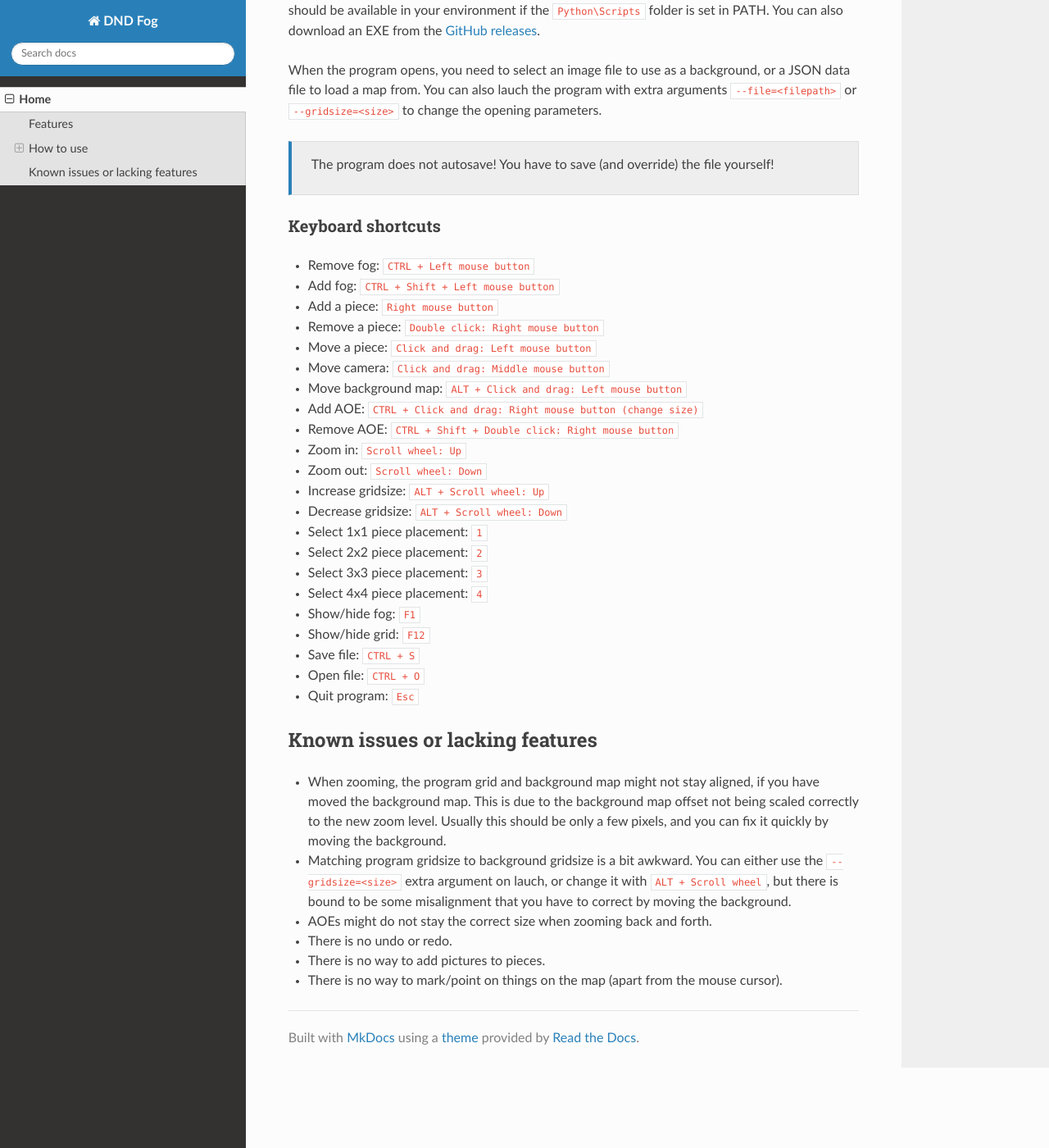
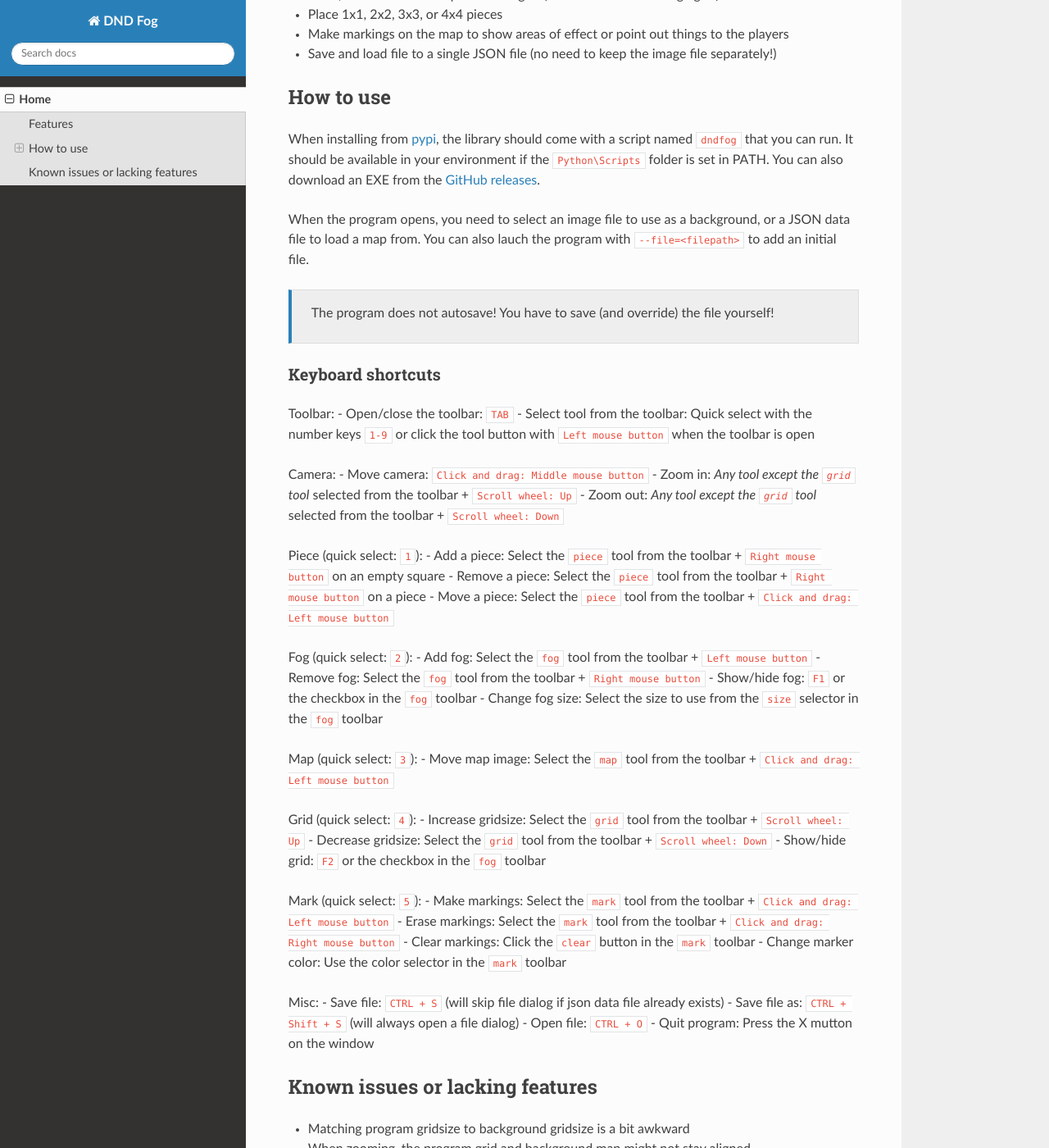
Before and after one commit to MrThearMan/dndfog, an MkDocs documentation site: the page built from docs/index.md, in a window 1280 px wide and 1400 px high, scrolled down 1538 px. Shown: the whole window at 82% size. Built offline with MkDocs 1.6.1, drawn with Linux system fonts in a browser that asks for light colours; nearby versions of some CDN libraries; a script that is not in the unit is left out; some of the changed text lies outside the part shown.

Commit message:
Update docs

```diff
--- a/docs/index.md
+++ b/docs/index.md
@@ -35,8 +35,8 @@ Create battlemaps for tabletop RPGs, like [D&D](https://www.dndbeyond.com/).
 - Import maps from image files
 - Place, move and remove pieces on a grid (can be matched to image grid)
 - Place 1x1, 2x2, 3x3, or 4x4 pieces
-- Place and remove [AOE's](https://en.wikipedia.org/wiki/Area_of_effect)
-- Save and load file to JSON files (background image saved in the JSON file!)
+- Make markings on the map to show areas of effect or point out things to the players
+- Save and load file to a single JSON file (no need to keep the image file separately!)
 
 ## How to use
 
@@ -46,51 +46,64 @@ the `Python\Scripts` folder is set in PATH. You can also download an EXE from
 the [GitHub releases](https://github.com/MrThearMan/dndfog/releases).
 
 When the program opens, you need to select an image file to use as a background,
-or a JSON data file to load a map from. You can also lauch the program with extra
-arguments `--file=<filepath>` or `--gridsize=<size>` to change the opening parameters.
+or a JSON data file to load a map from. You can also lauch the program with
+`--file=<filepath>` to add an initial file.
 
 > The program does not autosave! You have to save (and override) the file yourself!
 
 ### Keyboard shortcuts
 
-- Remove fog: `CTRL + Left mouse button`
-- Add fog: `CTRL + Shift + Left mouse button`
-- Add a piece: `Right mouse button`
-- Remove a piece: `Double click: Right mouse button`
-- Move a piece: `Click and drag: Left mouse button`
+Toolbar:
+- Open/close the toolbar: `TAB`
+- Select tool from the toolbar: Quick select with the number keys `1-9` or click the
+  tool button with `Left mouse button` when the toolbar is open
+
+Camera:
 - Move camera: `Click and drag: Middle mouse button`
-- Move background map: `ALT + Click and drag: Left mouse button`
-- Add AOE: `CTRL + Click and drag: Right mouse button (change size)`
-- Remove AOE: `CTRL + Shift + Double click: Right mouse button`
-- Zoom in: `Scroll wheel: Up`
-- Zoom out: `Scroll wheel: Down`
-- Increase gridsize: `ALT + Scroll wheel: Up`
-- Decrease gridsize: `ALT + Scroll wheel: Down`
-- Select 1x1 piece placement: `1`
-- Select 2x2 piece placement: `2`
-- Select 3x3 piece placement: `3`
-- Select 4x4 piece placement: `4`
-- Show/hide fog: `F1`
-- Show/hide grid: `F12`
-- Save file: `CTRL + S`
+- Zoom in: _Any tool except the `grid` tool_ selected from the toolbar + `Scroll wheel: Up`
+- Zoom out: _Any tool except the `grid` tool_ selected from the toolbar + `Scroll wheel: Down`
+
+Piece (quick select: `1`):
+- Add a piece: Select the `piece` tool from the toolbar + `Right mouse button` on an empty square
+- Remove a piece: Select the `piece` tool from the toolbar  + `Right mouse button` on a piece
+- Move a piece: Select the `piece` tool from the toolbar  + `Click and drag: Left mouse button`
+
+Fog (quick select: `2`):
+- Add fog: Select the `fog` tool from the toolbar  + `Left mouse button`
+- Remove fog: Select the `fog` tool from the toolbar  + `Right mouse button`
+- Show/hide fog: `F1` or the checkbox in the `fog` toolbar
+- Change fog size: Select the size to use from the `size` selector in the `fog` toolbar
+
+Map (quick select: `3`):
+- Move map image: Select the `map` tool from the toolbar + `Click and drag: Left mouse button`
+
+Grid (quick select: `4`):
+- Increase gridsize: Select the `grid` tool from the toolbar + `Scroll wheel: Up`
+- Decrease gridsize: Select the `grid` tool from the toolbar + `Scroll wheel: Down`
+- Show/hide grid: `F2` or the checkbox in the `fog` toolbar
+
+Mark (quick select: `5`):
+- Make markings: Select the `mark` tool from the toolbar + `Click and drag: Left mouse button`
+- Erase markings: Select the `mark` tool from the toolbar + `Click and drag: Right mouse button`
+- Clear markings: Click the `clear` button in the `mark` toolbar
+- Change marker color: Use the color selector in the `mark` toolbar
+
+Misc:
+- Save file: `CTRL + S` (will skip file dialog if json data file already exists)
+- Save file as: `CTRL + Shift + S` (will always open a file dialog)
 - Open file: `CTRL + O`
-- Quit program: `Esc`
+- Quit program: Press the X mutton on the window
 
 ## Known issues or lacking features
 
-- When zooming, the program grid and background map might not stay aligned,
-  if you have moved the background map. This is due to the background map offset
-  not being scaled correctly to the new zoom level. Usually this should be only
-  a few pixels, and you can fix it quickly by moving the background.
-
-- Matching program gridsize to background gridsize is a bit awkward. You can either
-  use the `--gridsize=<size>` extra argument on lauch, or change it with
-  `ALT + Scroll wheel`, but there is bound to be some misalignment that you have to
-  correct by moving the background.
-- AOEs might do not stay the correct size when zooming back and forth.
-- There is no undo or redo.
-- There is no way to add pictures to pieces.
-- There is no way to mark/point on things on the map (apart from the mouse cursor).
+- Matching program gridsize to background gridsize is a bit awkward
+- When zooming, the program grid and background map might not stay aligned
+- It's hard to keep track of combat, since there is no built-in turn order tracking
+- It's too easy to accidentally remove fog you didn't mean to. There should be some way to
+  layer fog, so that only some of it can be removed
+- Markings do not scale when zooming
+- There is no undo or redo
+- There is no way to add pictures to pieces to identify them better
 
 [status-badge]: https://img.shields.io/github/actions/workflow/status/MrThearMan/dndfog/test.yml?branch=main
 [pypi-badge]: https://img.shields.io/pypi/v/dndfog
--- a/pyproject.toml
+++ b/pyproject.toml
@@ -1,6 +1,6 @@
 [tool.poetry]
 name = "dndfog"
-version = "0.6.0"
+version = "0.6.1"
 description = "DND battle map with fog of war"
 authors = [
     "Matti Lamppu <lamppu.matti.akseli@gmail.com>",
```
Also changed, not shown: README.md (+50 -38 lines), docs/img/example-map.png, 1 other file.
